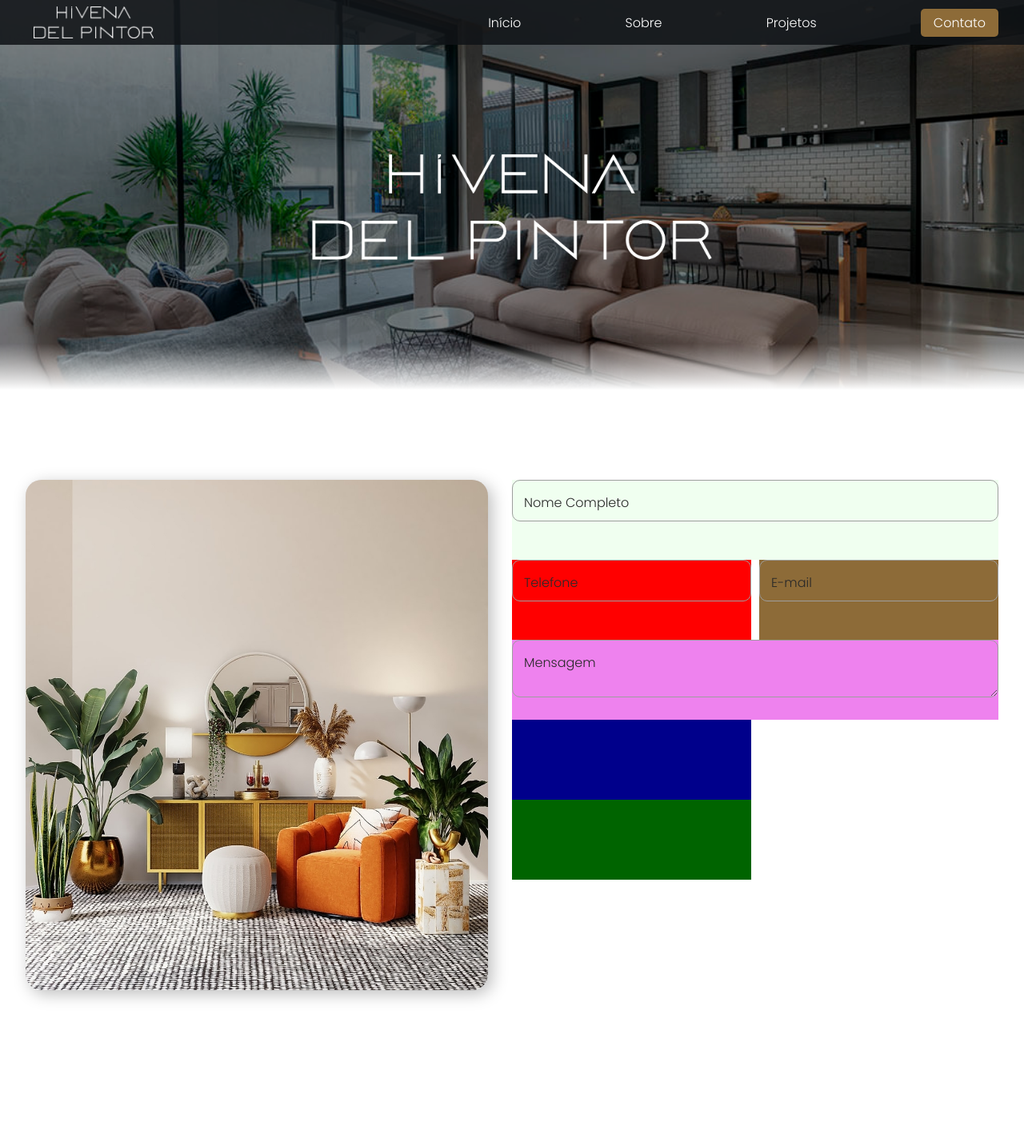
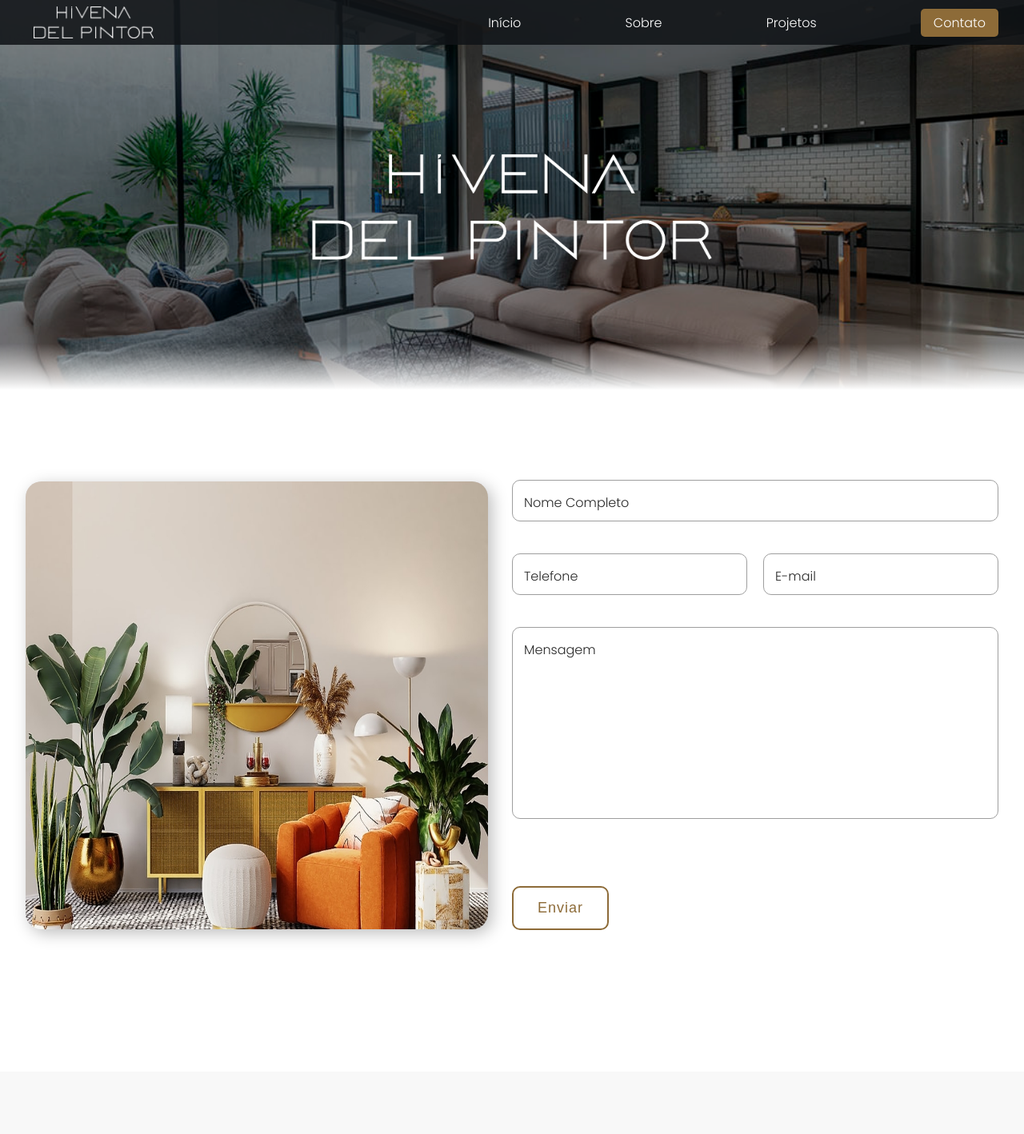
Before and after one commit to FernaandoJr/TCC2022, a PHP site: page /contato.php in a window 1280 px wide. Shown: the whole page at 80% size. After the commit the page ends 1172 px from the top, so only its background shows below. Run offline with PHP 8.4, Linux system fonts and the light colour scheme.

Commit message:
terminando form do contato
Co-Authored-By: Jesua Isaque <94057518+jesua07@users.noreply.github.com>

```diff
--- a/src/contato.php
+++ b/src/contato.php
@@ -69,7 +69,7 @@
 
                 </div>
                 <div class="button">
-
+                <button> Enviar </button>
                 </div>
             </div>
         </div>
--- a/src/styles/contato.css
+++ b/src/styles/contato.css
@@ -31,6 +31,13 @@
     height: 133px;
 }
 
+img{
+    -webkit-user-drag: none;
+    -khtml-user-drag: none;
+    -moz-user-drag: none;
+    -o-user-drag: none;
+}
+
 .contato-logo-div{
     width: fit-content;
     height: fit-content;
@@ -47,7 +54,8 @@
     grid-column-gap: 0px;
     grid-row-gap: 0px;
     width: 95%;
-    height: fit-content;
+    height: 70vh;
+    justify-content: center;
     align-items: center;
     position: relative;
     left: 50%;
@@ -59,7 +67,8 @@
     max-width: 100%;
     display: flex;
     width: 95%;
-    height: fit-content;
+    align-items: center;
+    height: 70vh;
     overflow: hidden;
     border-radius: 20px;
     background: #e0e0e0;
@@ -71,7 +80,7 @@
 
 .contato-card-img{
     width: 100%;
-    height: auto;
+    height: 100vh;
 }
 
 .contato-form-text {
@@ -84,47 +93,41 @@
     max-width: 100%;
     display: grid;
     grid-template-columns: repeat(2, 1fr);
-    grid-template-rows: repeat(5, 1fr);
-    grid-column-gap: 10px;
-    grid-row-gap: 0px;
+    grid-template-rows: fit-content repeat(5, 1fr);
+    grid-column-gap: 20px;
+    grid-row-gap: 40px;
     }
 
     .nome-completo {
         grid-area: 1 / 1 / 2 / 3;
         width: 100%;
         max-width: 100%;
-        height: 100px;
-        background-color: honeydew;
+        height: fit-content;
     }
     .telefone {
         grid-area: 2 / 1 / 3 / 2;
         width: 100%;
-        height: 100px;
-        background-color: red;
+        height: fit-content;
      }
     .email {
         grid-area: 2 / 2 / 3 / 3;
         width: 100%;
-        height: 100px;
-        background-color: var(--logo-dark-brown);
+        height: fit-content;
     }
     .mensagem {
         grid-area: 3 / 1 / 4 / 3;
         width: 100%;
-        height: 100px;
-        background-color: violet;
+        height: auto;
     }
     .recaptcha {
         grid-area: 4 / 1 / 5 / 2;
         width: 100%;
-        height: 100px;
-        background-color: darkblue;
+        height: fit-content;
     }
     .button {
         grid-area: 5 / 1 / 6 / 2;
         width: 100%;
-        height: 100px;
-        background-color: darkgreen;
+        height: fit-content;
     }
 
 
@@ -171,15 +174,17 @@
    }
 
    .input-msg {
+    font-family: 'Poppins', sans-serif;
     box-sizing: border-box;
     width: 100%;
-    min-height: 1px;
-    resize: vertical;
+    min-height: 1vh;
+    resize: none;
     max-width: 100%;
     border: solid 1.5px #9e9e9e;
     border-radius: 10px;
     background: none;
     padding: 1rem;
+    height: 30vh;
     font-size: 1rem;
     color: #000000;
     transition: border 150ms cubic-bezier(0.4,0,0.2,1);
@@ -205,7 +210,7 @@
     transform: translateY(-50%) scale(0.8);
     background-color: #ffffff;
     padding: 0 .2em;
-    left: 5px;
+    left: .4%;
     color: var(--logo-dark-brown);
    }
 
@@ -213,7 +218,7 @@
     transform: translateY(-50%) scale(0.8);
     background-color: #ffffff;
     padding: 0 .2em;
-    left: 5px;
+    left: 2%;
     color: var(--logo-dark-brown);
    }
 
@@ -221,7 +226,7 @@
     transform: translateY(-50%) scale(0.8);
     background-color: #ffffff;
     padding: 0 .2em;
-    left: 5px;
+    left: 2%;
     color: var(--logo-dark-brown);
    }
 
@@ -229,13 +234,36 @@
     transform: translateY(-50%) scale(0.8);
     background-color: #ffffff;
     padding: 0 .2em;
-    left: 5px;
+    left: .5%;
     color: var(--logo-dark-brown);
    }
 
+/* From uiverse.io by @adamgiebl */
+button {
+    position: relative;
+    display: inline-block;
+    padding: 15px 30px;
+    text-align: center;
+    font-size: 18px;
+    letter-spacing: 1px;
+    text-decoration: none;
+    color: var(--logo-dark-brown);
+    background: transparent;
+    cursor: pointer;
+    transition: ease-out 0.5s;
+    border: 2px solid var(--logo-dark-brown);
+    border-radius: 10px;
+    box-shadow: inset 0 0 0 0 var(--logo-dark-brown);
+  }
 
+  button:hover {
+    color: white;
+    box-shadow: inset 0 -100px 0 0 var(--logo-dark-brown);
+  }
 
-
+  button:active {
+    transform: scale(0.9);
+  }
 
 
 
--- a/src/styles/home.css
+++ b/src/styles/home.css
@@ -7,6 +7,8 @@
 
 }
 
+
+
 .home-img-div{
     background: url(/src/img/exemplo2_ps.png) no-repeat;
     background-size: cover;
@@ -15,6 +17,13 @@
     max-width: 100%;
     height: 90vh;
     overflow: hidden;
+}
+
+img{
+    -webkit-user-drag: none;
+    -khtml-user-drag: none;
+    -moz-user-drag: none;
+    -o-user-drag: none;
 }
 
 .home-img-title-div{
```
Also changed, not shown: src/styles/sobre.css (+7 -0 lines).
